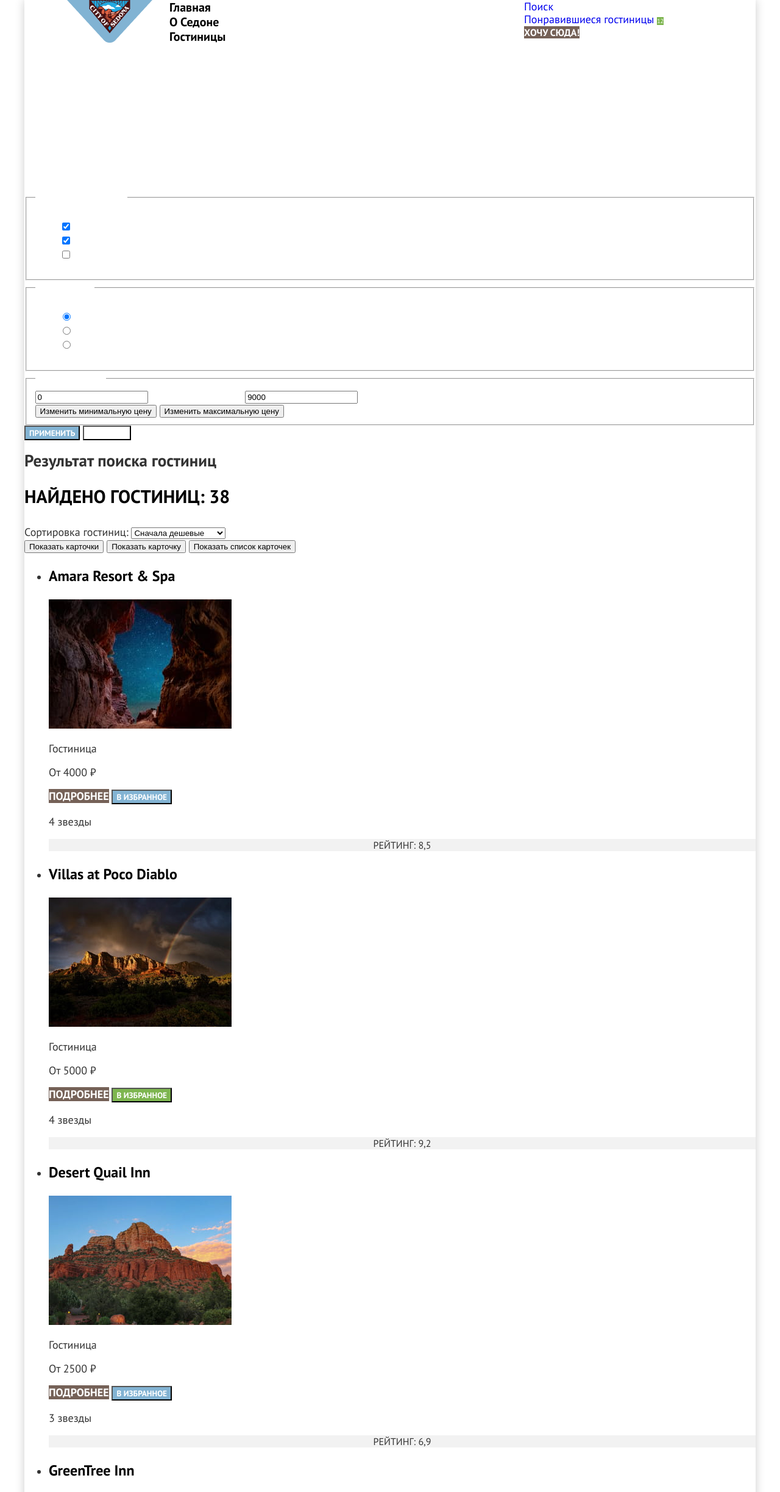
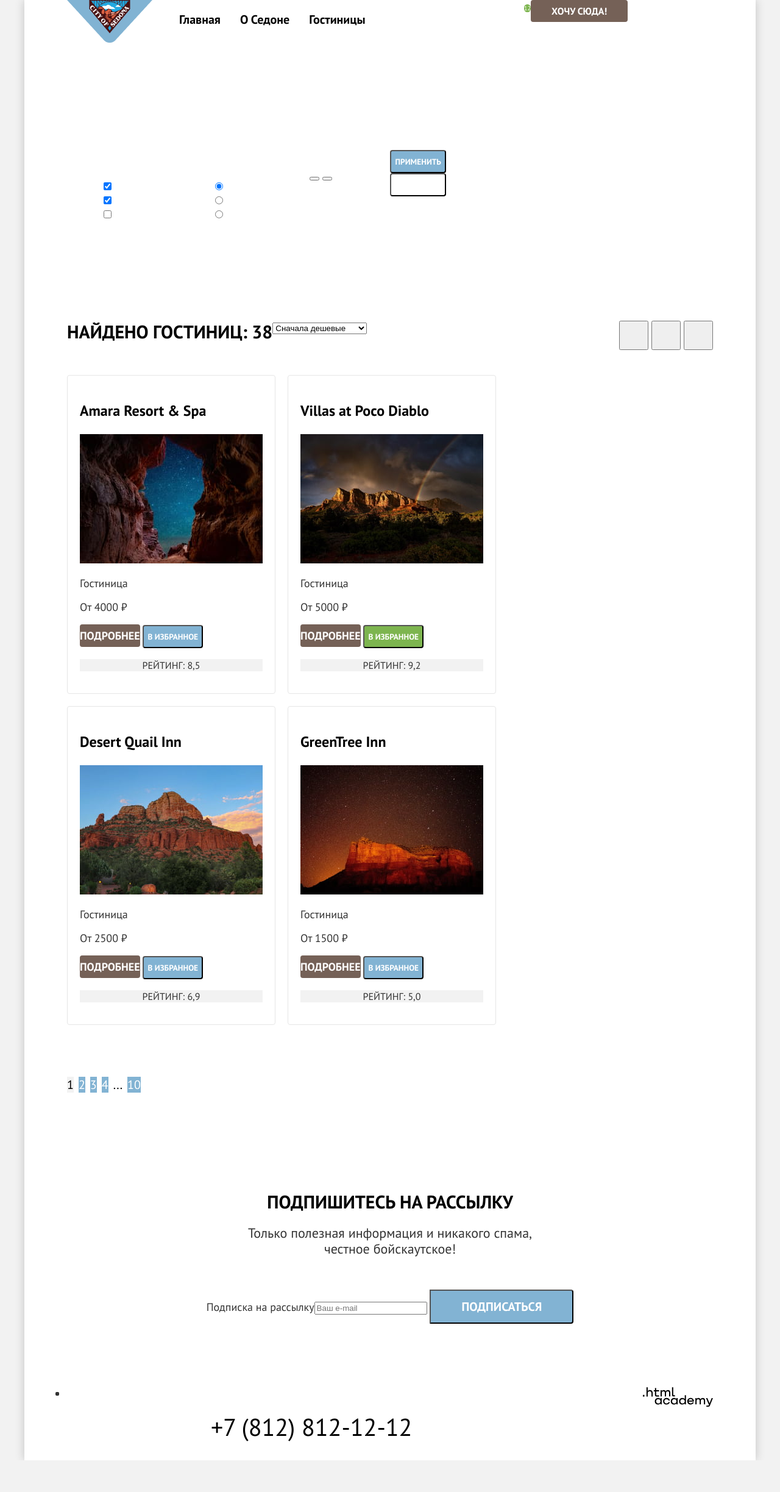
Before and after one commit to htmlacademy-htmlcss/2377635-sedona-37, a plain HTML site: page catalog.html in a window 1280 px wide. Shown: the top 2447 px of the page at 61% size. After the commit the page ends 2395 px from the top, so only its background shows below. Drawn offline with Linux system fonts and the light colour scheme.

Commit message:
Сделал сетки компонентов на флексах

```diff
--- a/catalog.html
+++ b/catalog.html
@@ -130,20 +130,23 @@
               </div>
             </div>
           </fieldset>
+          <div class="catalog-filter-buttons">
             <button class="button submit-button" type="submit">Применить</button>
             <button class="button reset-button" type="reset">Сбросить</button>
+          </div>
         </form>
       </section>
       <section class="search-results">
+        <div class="search-results-header">
           <h2 class="visually-hidden">Результат поиска гостиниц</h2>
           <p class="search-results-count">Найдено гостиниц: 38</p>
-        <label>Сортировка гостиниц:
+          <div class="sorting-container">
             <select class="select-control">
               <option value="cheap">Сначала дешевые</option>
               <option value="expensive">Сначала дорогие</option>
               <option value="popular">Сначала популярные</option>
             </select>
-        </label>
+          </div>
           <div class="cards-view">
             <button class="cards-view-format" type="button">
               <span class="visually-hidden">Показать карточки</span>
@@ -154,6 +157,7 @@
             <button class="cards-view-format" type="button">
               <span class="visually-hidden">Показать список карточек</span>
             </button>
+          </div>
         </div>
         <ul class="cards-list">
           <li class="card">
--- a/styles/styles.css
+++ b/styles/styles.css
@@ -14,6 +14,12 @@
   font-display: swap;
 }
 
+*,
+*::before,
+*::after {
+  box-sizing: border-box;
+}
+
 html {
   height: 100%;
 }
@@ -24,8 +30,13 @@ body {
   font-size: 18px;
   line-height: 21px;
   color: #333333;
-  background-color: #ffffff;
-  min-width: 1280px;
+  background-color: #f2f2f2;
+  height: 100%;
+}
+
+.visually-hidden {
+  position: fixed;
+  transform: scale(0);
 }
 
 .page-container {
@@ -34,36 +45,52 @@ body {
   min-height: 100%;
   display: flex;
   flex-direction: column;
+  background-color: #ffffff;
   box-shadow: 0 0 15px rgba(0, 0, 0, 0.2);
 }
 
+.page-header {
+  min-height: 64px;
+}
+
 .navigation {
-  margin: 0 auto;
   display: flex;
   width: 1060px;
+  margin: 0 auto;
 }
 
 .logo-header {
+  position: absolute;
   width: 140px;
-  margin-right: 28px;
 }
 
 .main-navigation-list {
   margin: 0;
   padding: 0;
+  margin-left: 168px;
+  display: flex;
+  flex-wrap: wrap;
   width: 450px;
-  list-style: none;
+  list-style-type: none;
 }
 
 .navigation-user {
+  display: flex;
   margin: 0;
   margin-left: auto;
   padding: 0;
   width: 310px;
-  list-style: none;
+  list-style-type: none;
+}
+
+.navigation-user .navigation-user-link {
+  min-width: 44px;
+  min-height: 64px;
 }
 
 .main-navigation-link {
+  display: block;
+  padding: 20px 16px;
   font-size: 20px;
   line-height: 24px;
   font-weight: 700;
@@ -72,17 +99,28 @@ body {
 }
 
 .button {
+  padding-top: 8px;
+  padding-bottom: 8px;
+  display: inline-block;
+  min-width: 92px;
   font-family: inherit;
   font-weight: 700;
   text-align: center;
   text-transform: uppercase;
   color: #ffffff;
+  background-color: #756157;
+  border-radius: 4px;
+}
+
+.count-liked-hotels {
+  border-radius: 999px;
 }
 
 .navigation-user-search-button {
+  padding-right: 34px;
+  padding-left: 34px;
   font-size: 16px;
   line-height: 20px;
-  background: #756157;
   text-decoration: none;
 }
 
@@ -111,8 +149,7 @@ body {
 }
 
 .hero-image {
-  display: block;
-  margin: 0 auto;
+  margin: 51px 371px 82px;
 }
 
 .section-title {
@@ -149,7 +186,13 @@ body {
 .advantages-list {
   margin: 0;
   padding: 0;
-  list-style: none;
+  display: flex;
+  flex-wrap: wrap;
+  list-style-type: none;
+}
+
+.advantages-item {
+  background-color: rgba(131, 179, 211, 0.12);
 }
 
 .advantages-item-title {
@@ -157,6 +200,50 @@ body {
   line-height: 28px;
   color: #000000;
   text-transform: uppercase;
+}
+
+.advantages-item-description-container {
+  display: flex;
+  flex-direction: column;
+  justify-content: center;
+  align-items: center;
+  padding: auto 85px;
+  width: 400px;
+  min-height: 385px;
+  text-align: center;
+}
+
+.advantages-item-title {
+  margin: 0;
+  margin-bottom: 62px;
+  width: 175px;
+}
+
+.advantages-item-description {
+  margin: 0;
+  width: 230px;
+  min-height: 42px;
+}
+
+.advantages-item-image {
+  display: flex;
+  flex-wrap: wrap;
+  width: 100%;
+  color: #ffffff;
+  background-color: #82B3D3;
+}
+
+.advantages-item-image h3 {
+  color: #ffffff;
+}
+
+.advantages-item-image:last-child {
+  display: flex;
+  flex-direction: row-reverse;
+}
+
+.advantages-item:nth-child(3) {
+  background-color: rgba(131, 179, 211, 0.2);
 }
 
 .section-title-services {
@@ -170,7 +257,7 @@ body {
   margin: 0;
   padding: 0;
   text-align: center;
-  list-style: none;
+  list-style-type: none;
 }
 
 .services-item {
@@ -200,10 +287,11 @@ body {
 }
 
 .services-seach-button {
+  padding-left: 50px;
+  padding-right: 50px;
   font-size: 20px;
   line-height: 36px;
   text-decoration: none;
-  background-color: #756157;
 }
 
 .subscription {
@@ -232,13 +320,26 @@ body {
 }
 
 .subscribe-button {
+  padding-left: 50px;
+  padding-right: 50px;
+  font-size: 20px;
+  line-height: 36px;
   background-color: #82B3D3;
+  border-radius: 0 4px 4px 0;
 }
 
 .page-footer-container {
   display: flex;
   width: 1060px;
+  min-height: 120px;
   margin: 0 auto;
+}
+
+.socials-list {
+  margin: 0;
+  padding: 0;
+  display: flex;
+  flex-wrap: wrap;
 }
 
 .socials-contacts {
@@ -247,7 +348,9 @@ body {
 }
 
 .phone {
-  max-width: 340px;
+  padding-top: 45px;
+  padding-bottom: 35px;
+  max-width: 750px;
 }
 
 .phone-number {
@@ -265,11 +368,32 @@ body {
 }
 
 .search-hotels {
+  padding: 35px 70px 70px;
   min-height: 412px;
   background-color: #8daab8;
   background: url("../images/filter.jpg") no-repeat;
-  background-size: 100% auto;
+  background-size: cover;
   color: #FFFFFF;
+}
+
+.search-hotels h1 {
+  margin: 0;
+  margin-bottom: 8px;
+  font-weight: 700;
+  font-size: 60px;
+  line-height: 78px;
+}
+
+.breadcrumbs {
+  margin-bottom: 40px;
+}
+
+.breadcrumbs-list {
+  display: flex;
+  flex-wrap: wrap;
+  margin: 0;
+  padding: 0;
+  list-style-type: none;
 }
 
 .breadcrumbs-link {
@@ -277,10 +401,17 @@ body {
   color: inherit;
 }
 
-.search-hotels h1 {
-  font-weight: 700;
-  font-size: 60px;
-  line-height: 78px;
+.catalog-filter {
+  display: flex;
+}
+
+.catalog-filter-buttons {
+  display: flex;
+  flex-direction: column;
+}
+
+.catalog-filter-group {
+  border: 0 none;
 }
 
 .breadcrumbs-item {
@@ -306,7 +437,17 @@ body {
   background-color: transparent;
 }
 
+.search-results {
+  padding: 50px 70px 60px;
+}
+
+.search-results-header {
+  display: flex;
+  margin-bottom: 40px;
+}
+
 .search-results-count {
+  margin: 0;
   font-weight: 700;
   font-size: 30px;
   line-height: 36px;
@@ -314,9 +455,44 @@ body {
   text-transform: uppercase;
 }
 
+.cards-view {
+  margin-left: auto;
+}
+
+.cards-view-format {
+  width: 48px;
+  height: 48px;
+}
+
+.cards-list {
+  display: flex;
+  flex-wrap: wrap;
+  margin: 0;
+  margin-bottom: 80px;
+  padding: 0;
+  gap: 20px;
+  list-style-type: none;
+}
+
+.card {
+  margin: 0;
+  padding: 20px;
+  min-width: 340px;
+  border: 1px solid #E6E6E6;
+  border-radius: 4px;
+}
+
+.card:nth-child(3n) {
+  margin-right: 0;
+}
+
 .card-link {
   color: inherit;
   text-decoration: none;
+}
+
+.card-image {
+  width: 100%;
 }
 
 .card-link h3 {
@@ -327,7 +503,6 @@ body {
 }
 
 .card-more-button {
-  background-color: #756157;
   text-decoration: none;
 }
 
@@ -345,6 +520,14 @@ body {
   text-align: center;
   text-transform: uppercase;
   background-color: #F2F2F2;
+}
+
+.pagination-list {
+  margin: 0;
+  padding: 0;
+  display: flex;
+  flex-wrap: wrap;
+  list-style-type: none;
 }
 
 .pagination-link {
@@ -366,3 +549,7 @@ body {
   color: #000000;
   background-color: transparent;
 }
+
+.pagination-item:not(:last-child) {
+  margin-right: 8px;
+}
```
Also changed, not shown: index.html (+11 -1 lines). Lines whose indentation alone changed are shown as unchanged.
